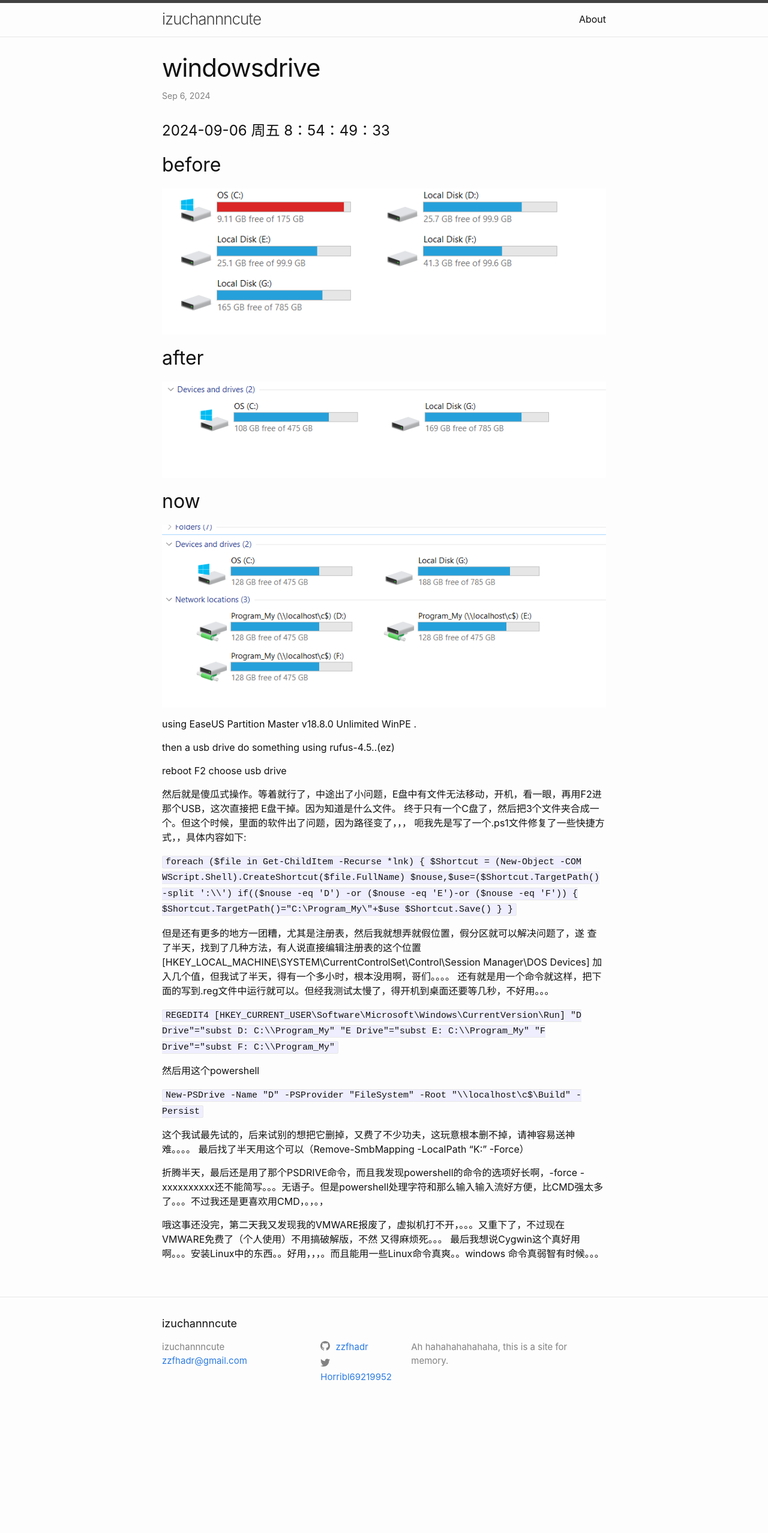
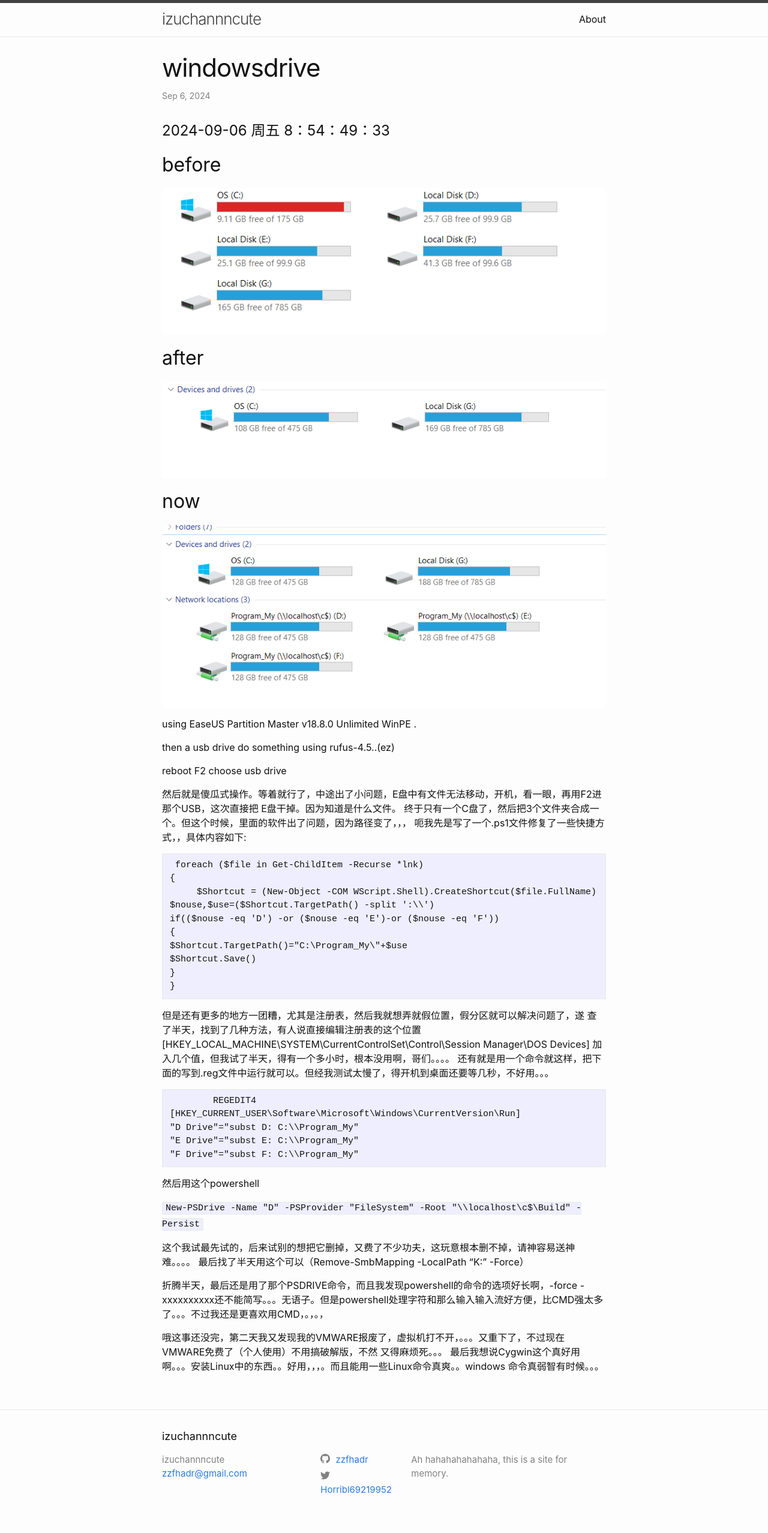
Before and after one commit to zzfhadr/izuchannn.github.io, a Jekyll site: the page built from _posts/2024-09-06-周五-8：54：49：33-windowsdrive.markdown, in a window 1280 px wide. Shown: the whole page at 60% size. Built offline with Jekyll 4.4.1, drawn with Linux system fonts in a browser that asks for light colours; before the commit the page ends 2368 px from its top, so only the background shows below that.

````diff
--- a/_posts/2024-09-06-周五-8：54：49：33-windowsdrive.markdown
+++ b/_posts/2024-09-06-周五-8：54：49：33-windowsdrive.markdown
@@ -28,7 +28,7 @@ E盘干掉。因为知道是什么文件。
 终于只有一个C盘了，然后把3个文件夹合成一个。但这个时候，里面的软件出了问题，因为路径变了，，，
 呃我先是写了一个.ps1文件修复了一些快捷方式，，具体内容如下:
 
-``
+```
  foreach ($file in Get-ChildItem -Recurse *lnk)
 {
      $Shortcut = (New-Object -COM WScript.Shell).CreateShortcut($file.FullName)
@@ -39,7 +39,7 @@ $Shortcut.TargetPath()="C:\Program_My\"+$use
 $Shortcut.Save()
 }
 }
-``
+```
 
 
 但是还有更多的地方一团糟，尤其是注册表，然后我就想弄就假位置，假分区就可以解决问题了，遂
@@ -49,19 +49,19 @@ $Shortcut.Save()
 还有就是用一个命令就这样，把下面的写到.reg文件中运行就可以。但经我测试太慢了，得开机到桌面还要等几秒，不好用。。。
 
 
-``
+```
 	REGEDIT4
 [HKEY_CURRENT_USER\Software\Microsoft\Windows\CurrentVersion\Run]
 "D Drive"="subst D: C:\\Program_My"
 "E Drive"="subst E: C:\\Program_My"
 "F Drive"="subst F: C:\\Program_My"
-``
+```
 
 
 然后用这个powershell
 
 
-``New-PSDrive -Name "D" -PSProvider "FileSystem" -Root "\\localhost\c$\Build" -Persist``
+```New-PSDrive -Name "D" -PSProvider "FileSystem" -Root "\\localhost\c$\Build" -Persist```
 
 
 这个我试最先试的，后来试别的想把它删掉，又费了不少功夫，这玩意根本删不掉，请神容易送神难。。。。
````
